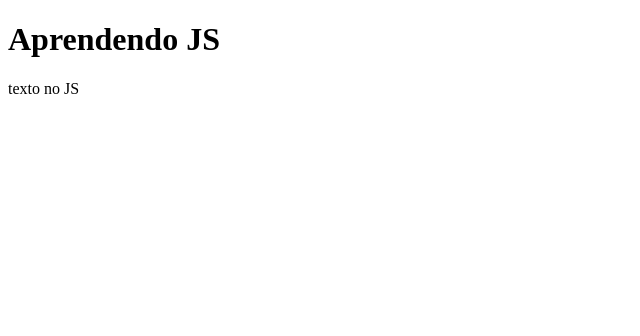
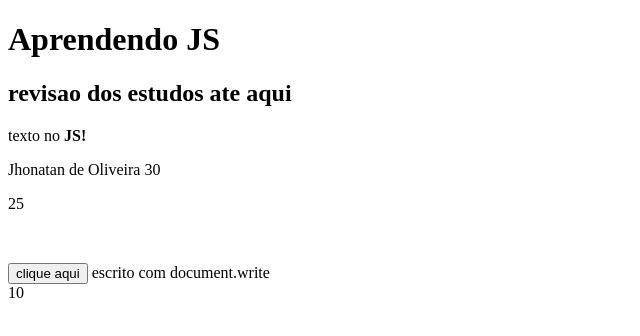
Before and after one commit to Jhowpix/JavaScript, a plain HTML site: page JS/exercicio 05/index.html in a window 1280 px wide. Shown: the whole page, without its empty margins (0-640 px from the left). Drawn offline with Linux system fonts and the light colour scheme.

Commit message:
revisão
exercicio 05

```diff
--- a/JS/exercicio 05/index.html
+++ b/JS/exercicio 05/index.html
@@ -9,8 +9,16 @@
 <body>
 
   <h1>Aprendendo JS</h1>
+  <h2>revisao dos estudos ate aqui</h2>
   <p id="text"></p>
+  <p id="text1"><br></p>
+  <p id="text3"><br></p>
+  <p id="text4"><br></p>
+
+  <button onclick="alertHello()">clique aqui</button>
+
+  <script src="javascript.js"></script>
 
 </body>
- <script src="javascript.js"></script>
+
 </html>
--- a/JS/exercicio 05/javascript.js
+++ b/JS/exercicio 05/javascript.js
@@ -1,3 +1,211 @@
-//saidas Js
+// saidas Js //
 
-document.getElementById('text').innerHTML = "texto no JS <br>";
+document.getElementById('text').innerHTML = "texto no <b>JS!<br>";
+
+ // alert('caixa de alerta'); //
+ // alert(10+5); //
+
+ document.write('escrito com document.write<br>');
+
+ document.write( 5 + 5 );
+
+// console.log('isto e um console.log'); //
+
+// DECLARACOES //
+
+/* let a,b,c;
+a=5;
+b=6;
+c=7;
+ou
+let a=5; b=6; c=7;
+
+let pessoa="Jhonatan";
+ou
+let pessoa = "  Jhonatan  ";
+
+document.getElementById('text').innerHTML = "texto no <b>JS!<br>";
+ou
+document.getElementById('text').innerHTML =
+"texto no <b>JS!<br>";
+
+*/
+
+// SINTAXE //
+
+console.log( 5 + 5 ); //number
+console.log('5 + 5'); //string
+console.log("1"); //string
+
+var a=1; b=5; c=a+b;
+console.log(c);
+
+var a=5; b=5; c=a*b;
+console.log(c);
+
+var a=5; b=5; c=a/b;
+console.log(c);
+
+// case sensitive //
+
+var Pessoa = "Jhonatan";
+var pessoa = "Oliveira";
+console.log(pessoa); // Oliveira
+
+var primeiroNome;
+
+//VARIAVEIS//
+
+var a, b, c;
+
+a=5; b=10; c=a+b;
+
+var a=2;
+
+console.log(c);
+console.log(a);
+
+//concatenacao//
+
+var nome, sobrenome, nomeCompleto, idade;
+
+nome = "Jhonatan";
+sobrenome = "de Oliveira";
+idade = 30;
+nomeCompleto = nome + " " + sobrenome;
+document.getElementById("text1").innerHTML = nomeCompleto + " " + idade;
+
+// ja vimos a diferenca entre var let e const //
+
+var pessoa = "Jhonatan";
+var pessoa = "Oliveira"
+console.log(pessoa);
+
+/*let car = "fusca";
+let car = "uno"; */ //podemos ver que la sublinhou em vermelho vai dar erro //
+
+ // console.log(car); //
+
+  var numero = 267;
+  {
+  var numero = 1; // reatribuiu o valor de var //
+  }
+
+  console.log(numero);
+
+  let x = 2;
+  {
+  let x = 10; // nao reatribui valor //
+  }
+
+  console.log(x);
+
+ // const nao muda em nenhuma das maneiras ele nao muda //
+
+ // ja vimos sobre operadores//
+
+ // + - / * % ++ -- += -= && etc.. //
+
+  var valor1, valor2, total;
+ valor1 = 5; valor2 = 10; total = valor1 * valor2;
+  console.log(total);
+
+  console.log(++total);
+  console.log(--valor1);
+
+  console.log(valor1 += valor2);
+
+  console.log(valor1 == valor2);
+  console.log(valor1 == valor1);
+
+
+   var valor3, valor4;
+  valor3 = 5; valor4 = "5"; // mesmo os valores entre aspas ele da como true
+  console.log(valor3 == valor4); // verifica valor //
+
+  valor3 = 5; valor5 = "5"; // neste caso false
+  console.log(valor3 === valor5); // verifica valor e tipo //
+
+  //!= nao igual ele verifica o valor nao o tipo//
+  //!== verifica tipo e valor //
+
+  // < menor > maior <= menor igual >= maior igual//
+
+  var idade, eleitor;
+  idade = 18;
+  eleitor = (idade<18) ? "nao eleitor": "sim eleitor";
+  console.log(eleitor);
+
+  // operador ternario //
+
+  var idade, eleitor;
+  idade = 12;
+            //condicao    // true        // false //
+  eleitor = (idade<18) ? "nao eleitor": "sim eleitor";
+  console.log(eleitor);
+
+  //operador logico //
+  var idade, eleitor, resultado;
+  idade = 65;
+
+    resultado = (idade > 60 && idade < 70 );
+    console.log(resultado);
+
+    // ---------------------------//
+    var idade, eleitor, resultado;
+  idade = 55;
+
+    resultado = (idade > 60 && idade < 70 );
+    console.log(resultado);
+
+    var idade, eleitor, resultado;
+    idade = 55;
+
+      resultado = ! (idade === 60);
+      console.log(resultado);
+
+  // funcoes //
+
+//funcao  //nome  //valor de entrada, nao e obrigatorio declara valor//
+    function soma(val1, val2) {
+    return val1 + val2;
+  }
+  document.getElementById('text3').innerHTML = soma(15, 10);
+
+  var total = soma(10,23);
+  console.log(total);
+
+  function RealParaDolar(Real, cotacaoDolar) {
+    return Real * cotacaoDolar;
+  }
+  var total = RealParaDolar(10 , 5.08);
+  console.log(total);
+
+  function alertHello(){
+    alert("Hello");
+  }
+
+  // alertHello();
+
+  function paraCelsius(valorFahrenheit){
+    return (5/9) * (valorFahrenheit-32);
+  }
+
+  var temp = paraCelsius(77);
+  console.log(temp);
+
+  //objetos sao variaveis com valores dentro e funcoes //
+  //objetos literais//
+
+  let carro = { marca: "ford", modelo: "ka", ano: "2015", placa: "abc-1234", buzina: function (){alert ("bii")},
+  completo: function(){ return "Marca e "+ this.marca + " e modelo e "+ this.modelo; }};
+
+
+  // metodo e uma funcao colocada dentro de um objeto //
+  // metodo e uma propriedade que tem uma funcao dentro dela//
+
+  console.log(carro);
+  console.log(carro.ano);
+  console.log(carro["marca"]);
+ // carro.buzina();  // chamada da funcao //
+ console.log(carro.completo());
```
